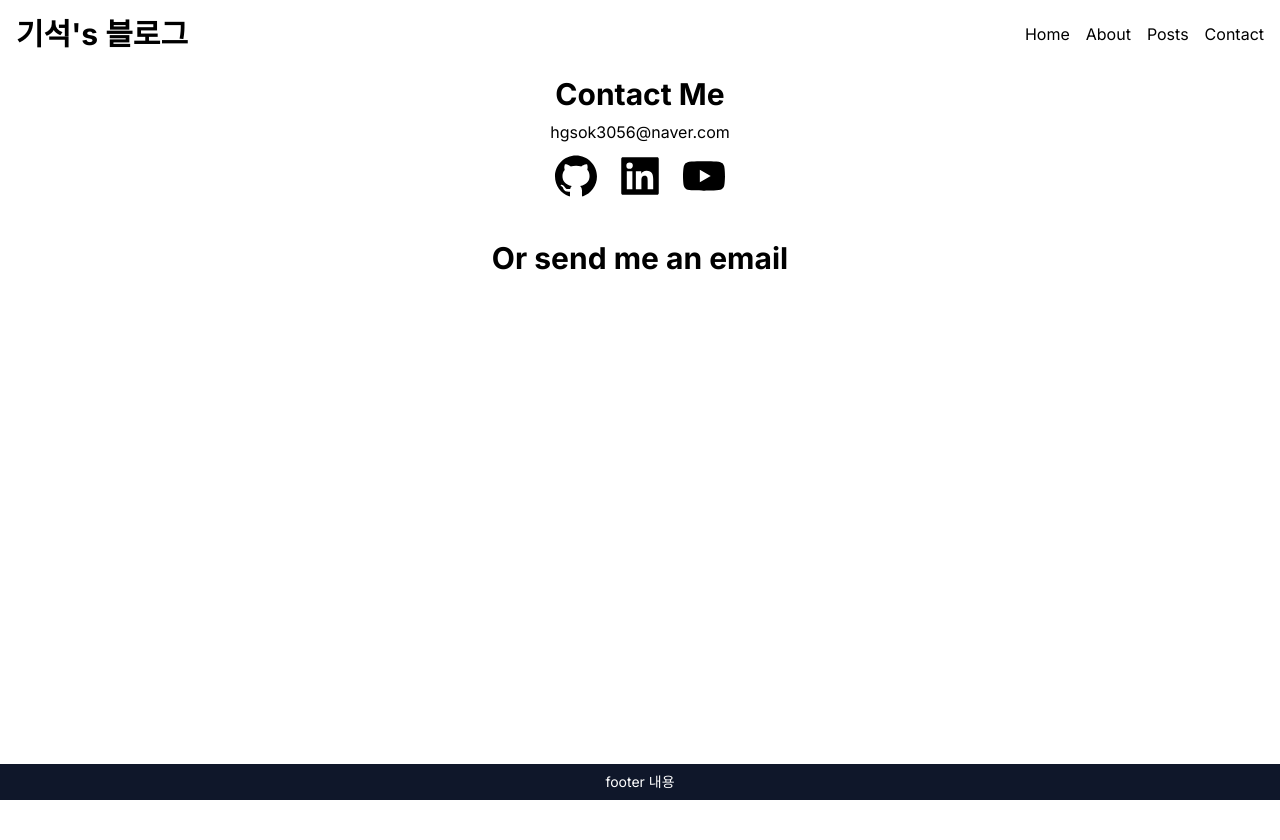
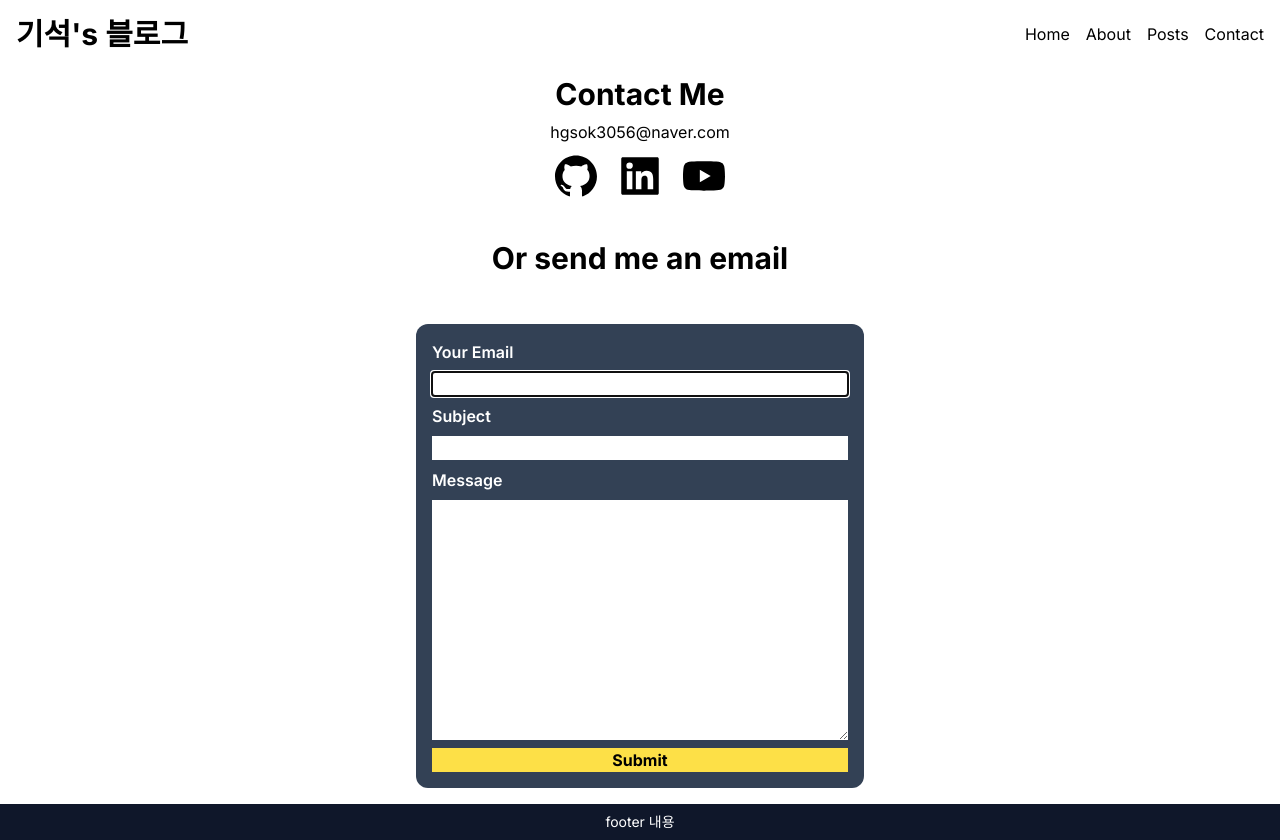
Before and after one commit to GiSeok-Hong/next-blog, a Next.js app: page /contact in a window 1280 px wide. Before the commit the page ends 800 px from the top, so only its background shows below. Built offline with nearby package versions, Linux system fonts and the light colour scheme.

Commit message:
feat: contact 페이지 작성

```diff
--- /dev/null
+++ b/src/components/Banner.tsx
@@ -0,0 +1,21 @@
+export type BannerData = {
+  message: string;
+  state: "success" | "error";
+};
+
+export default function Banner({
+  banner: { message, state },
+}: {
+  banner: BannerData;
+}) {
+  const isSuccess = state === "success";
+  const icon = isSuccess ? "✅" : "❌";
+
+  return (
+    <p
+      className={`p-2 rounded-xl w-full text-center ${
+        isSuccess ? "bg-green-300" : "bg-red-300"
+      }`}
+    >{`${icon} ${message}`}</p>
+  );
+}
--- a/src/components/ContactForm.tsx
+++ b/src/components/ContactForm.tsx
@@ -1,3 +1,86 @@
+"use client";
+
+import { ChangeEvent, useState, FormEvent } from "react";
+import Banner, { BannerData } from "./Banner";
+
+type Form = {
+  from: string;
+  subject: string;
+  message: string;
+};
+
+const LABEL_CLASS = "font-semibold text-white";
+
 export default function ContactForm() {
-  return <></>;
+  const [form, setForm] = useState<Form>({
+    from: "",
+    subject: "",
+    message: "",
+  });
+
+  const [banner, setBanner] = useState<BannerData | null>(null);
+
+  const onChange = (e: ChangeEvent<HTMLInputElement | HTMLTextAreaElement>) => {
+    const { name, value } = e.target;
+    setForm((prev) => ({ ...prev, [name]: value }));
+  };
+
+  const onSubmit = (e: FormEvent<HTMLFormElement>) => {
+    e.preventDefault();
+    console.log(form);
+    setBanner({ message: "이메일 발송에 성공했습니다", state: "success" });
+    setTimeout(() => {
+      setBanner(null);
+    }, 3000);
+  };
+
+  return (
+    <section className="w-full max-w-md">
+      {banner && <Banner banner={banner} />}
+      <form
+        onSubmit={onSubmit}
+        className="w-full  flex flex-col gap-2 my-4 p-4 bg-slate-700 rounded-xl "
+      >
+        <label htmlFor="from" className={LABEL_CLASS}>
+          Your Email
+        </label>
+        <input
+          type="email"
+          id="from"
+          name="from"
+          required
+          autoFocus
+          value={form.from}
+          onChange={onChange}
+        />
+
+        <label htmlFor="subject" className={LABEL_CLASS}>
+          Subject
+        </label>
+        <input
+          type="text"
+          id="subject"
+          name="subject"
+          required
+          value={form.subject}
+          onChange={onChange}
+        />
+
+        <label htmlFor="message" className={LABEL_CLASS}>
+          Message
+        </label>
+        <textarea
+          rows={10}
+          id="message"
+          name="message"
+          required
+          value={form.message}
+          onChange={onChange}
+        />
+        <button className="bg-yellow-300 font-bold hover:bg-yellow-400">
+          Submit
+        </button>
+      </form>
+    </section>
+  );
 }
```
